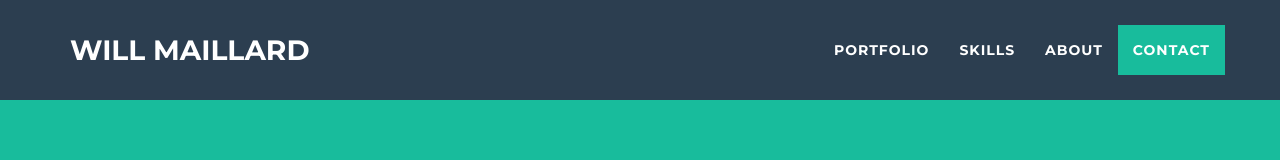
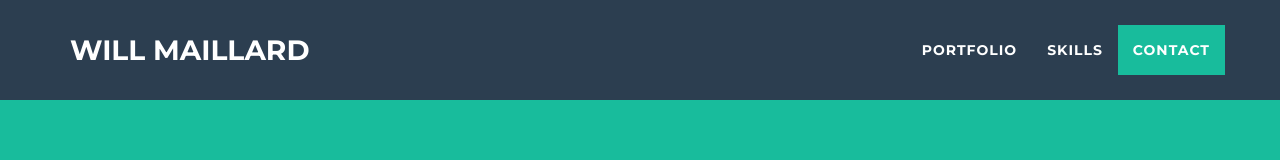
Before and after one commit to wmaillard/portfolio, a website: page public/index.html in a window 1280 px wide. Shown: the top 160 px of the page. Drawn offline with nearby package versions, Linux system fonts and the light colour scheme.

Commit message:
Update index.html

```diff
--- a/public/index.html
+++ b/public/index.html
@@ -49,9 +49,7 @@
                     <li class="page-scroll">
                         <a href="#skills">Skills</a>
                     </li>
-                    <li class="page-scroll">
-                        <a href="#about">About</a>
-                    </li>
+
                     <li class="page-scroll">
                         <a href="#contact">Contact</a>
                     </li>
```
